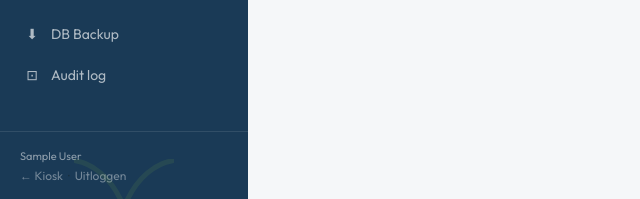
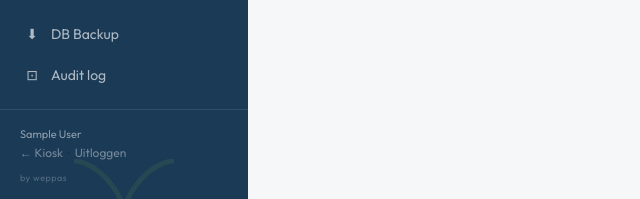
Before and after one commit to pasvandenakker/vdv-tijdregistratie, a Flask app: page /add-entry in a window 1280 px wide. Shown: the part 601-800 px from the top of the page, without its empty margins (0-640 px from the left). Run offline with Flask 3, Linux system fonts and the light colour scheme; the visitor is signed in with stand-in values (Sample User, id 1); data that the repository does not hold is empty.

Commit message:
Weppas credit toevoegen in sidebar footer
Co-Authored-By: Claude Opus 4.6 (1M context) <noreply@anthropic.com>

```diff
--- a/templates/sidebar.html
+++ b/templates/sidebar.html
@@ -22,5 +22,6 @@
   <div class="sidebar-footer">
     <span style="color:rgba(255,255,255,0.5);font-size:11px;">{{ session.get('admin_display', 'Admin') }}</span><br>
     <a href="/">← Kiosk</a> &nbsp;·&nbsp; <a href="/admin/logout">Uitloggen</a>
+    <div style="margin-top:8px;font-size:9px;color:rgba(255,255,255,0.25);letter-spacing:0.5px;">by weppas</div>
   </div>
 </nav>
```
Also changed, not shown: .claude/settings.local.json.
